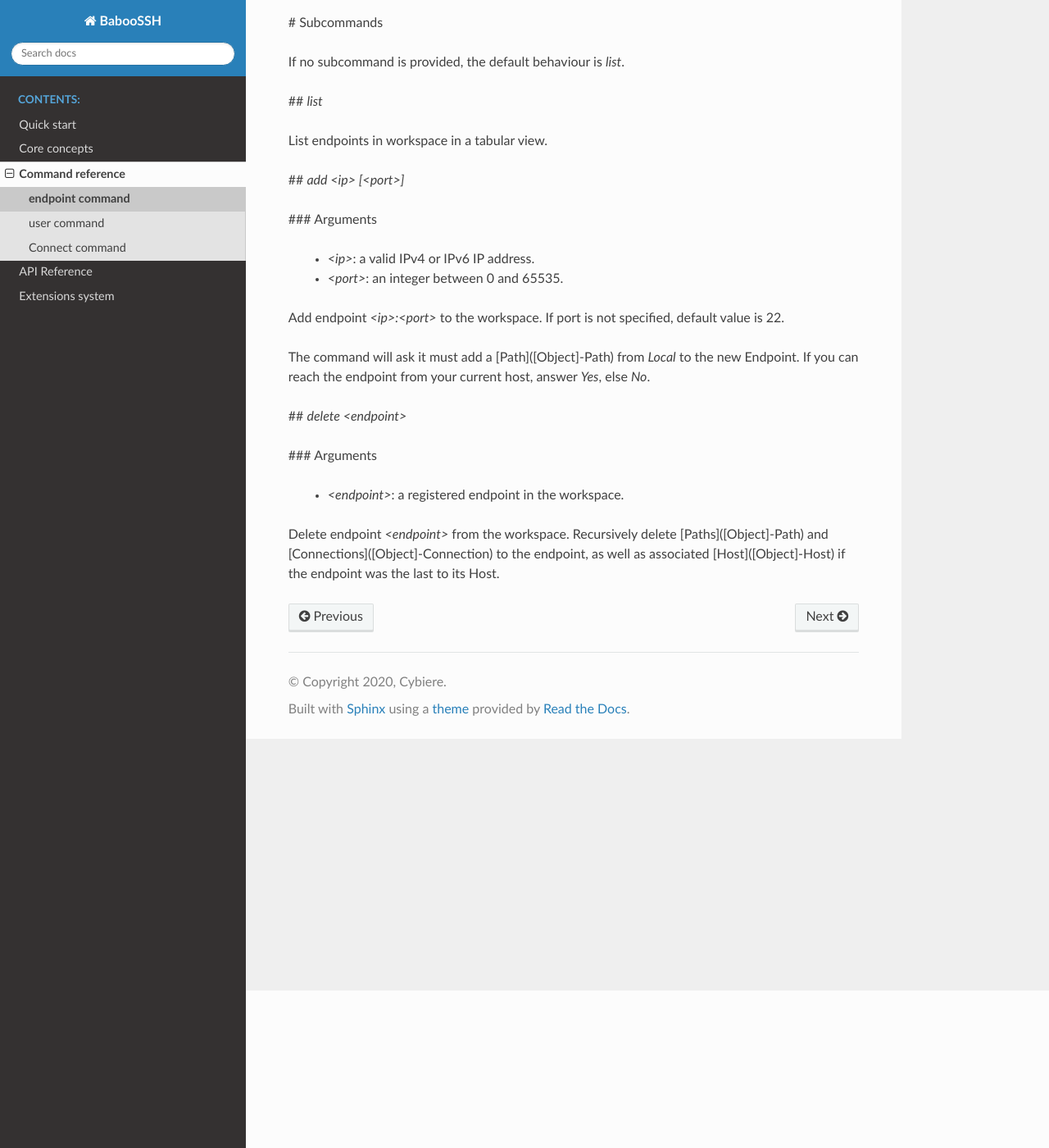
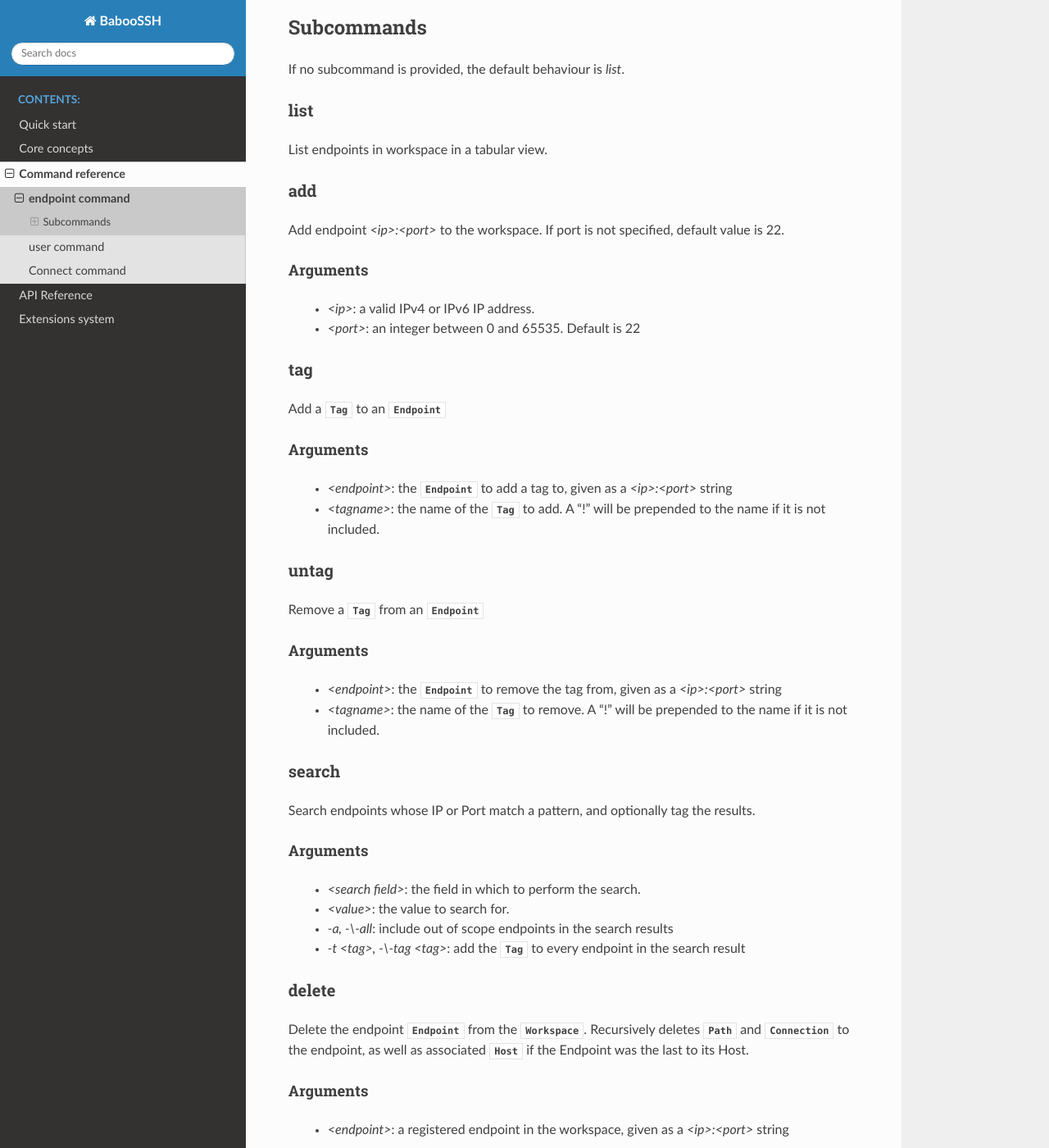
Before and after one commit to cybiere/baboossh, a Sphinx documentation site: the page built from docs/command/endpoint.rst, in a window 1280 px wide and 1400 px high, scrolled down 192 px. Shown: the whole window at 82% size. Built offline with Sphinx 7.4.7 and the Read the Docs theme 2.0.0, drawn with Linux system fonts in a browser that asks for light colours; the version number could not be read and is left out; some of the changed text lies outside the part shown.

Commit message:
Added commands endpoint & user documentation

```diff
--- a/docs/command/endpoint.rst
+++ b/docs/command/endpoint.rst
@@ -1,31 +1,72 @@
 endpoint command
 ================
 
-Manage [endpoint objects]([Object]-Endpoint).
+Manage :class:`~baboossh.Endpoint` objects
 
-# Subcommands
+Subcommands
++++++++++++
 
 If no subcommand is provided, the default behaviour is `list`.
 
-## `list`
+list
+----
 
 List endpoints in workspace in a tabular view.
 
-## `add <ip> [<port>]`
-
-### Arguments
-
- - `<ip>`: a valid IPv4 or IPv6 IP address.
- - `<port>`: an integer between 0 and 65535.
+add
+---
 
 Add endpoint `<ip>:<port>` to the workspace. If port is not specified, default value is 22.
 
-The command will ask it must add a [Path]([Object]-Path) from `Local` to the new Endpoint. If you can reach the endpoint from your current host, answer `Yes`, else `No`.
+Arguments
+^^^^^^^^^
 
-## `delete <endpoint>`
+ - `<ip>`: a valid IPv4 or IPv6 IP address.
+ - `<port>`: an integer between 0 and 65535. Default is 22
 
-### Arguments
+tag
+---
 
- - `<endpoint>`: a registered endpoint in the workspace.
+Add a :class:`~baboossh.Tag` to an :class:`~baboossh.Endpoint`
 
-Delete endpoint `<endpoint>` from the workspace. Recursively delete [Paths]([Object]-Path) and [Connections]([Object]-Connection) to the endpoint, as well as associated [Host]([Object]-Host) if the endpoint was the last to its Host.
+Arguments
+^^^^^^^^^
+
+ - `<endpoint>`: the :class:`~baboossh.Endpoint` to add a tag to, given as a `<ip>:<port>` string
+ - `<tagname>`: the name of the :class:`~baboossh.Tag` to add. A "!" will be prepended to the name if it is not included.
+
+untag
+-----
+
+Remove a :class:`~baboossh.Tag` from an :class:`~baboossh.Endpoint`
+
+Arguments
+^^^^^^^^^
+
+ - `<endpoint>`: the :class:`~baboossh.Endpoint` to remove the tag from, given as a `<ip>:<port>` string
+ - `<tagname>`: the name of the :class:`~baboossh.Tag` to remove. A "!" will be prepended to the name if it is not included.
+
+
+search
+------
+
+Search endpoints whose IP or Port match a pattern, and optionally tag the results.
+
+Arguments
+^^^^^^^^^
+
+ - `<search field>`: the field in which to perform the search.
+ - `<value>`: the value to search for.
+
+ - `-a, -\\-all`: include out of scope endpoints in the search results
+ - `-t <tag>, -\\-tag <tag>`: add the :class:`~baboossh.Tag` to every endpoint in the search result
+
+delete
+------
+
+Delete the endpoint :class:`~baboossh.Endpoint` from the :class:`~baboossh.Workspace`. Recursively deletes :class:`~baboossh.Path`  and :class:`~baboossh.Connection` to the endpoint, as well as associated :class:`~baboossh.Host` if the Endpoint was the last to its Host.
+
+Arguments
+^^^^^^^^^
+
+ - `<endpoint>`: a registered endpoint in the workspace, given as a `<ip>:<port>` string
```
Also changed, not shown: docs/api/baboossh.Tunnel.rst (+18 -2 lines), docs/command/user.rst (+5 -5 lines), 1 other file.
